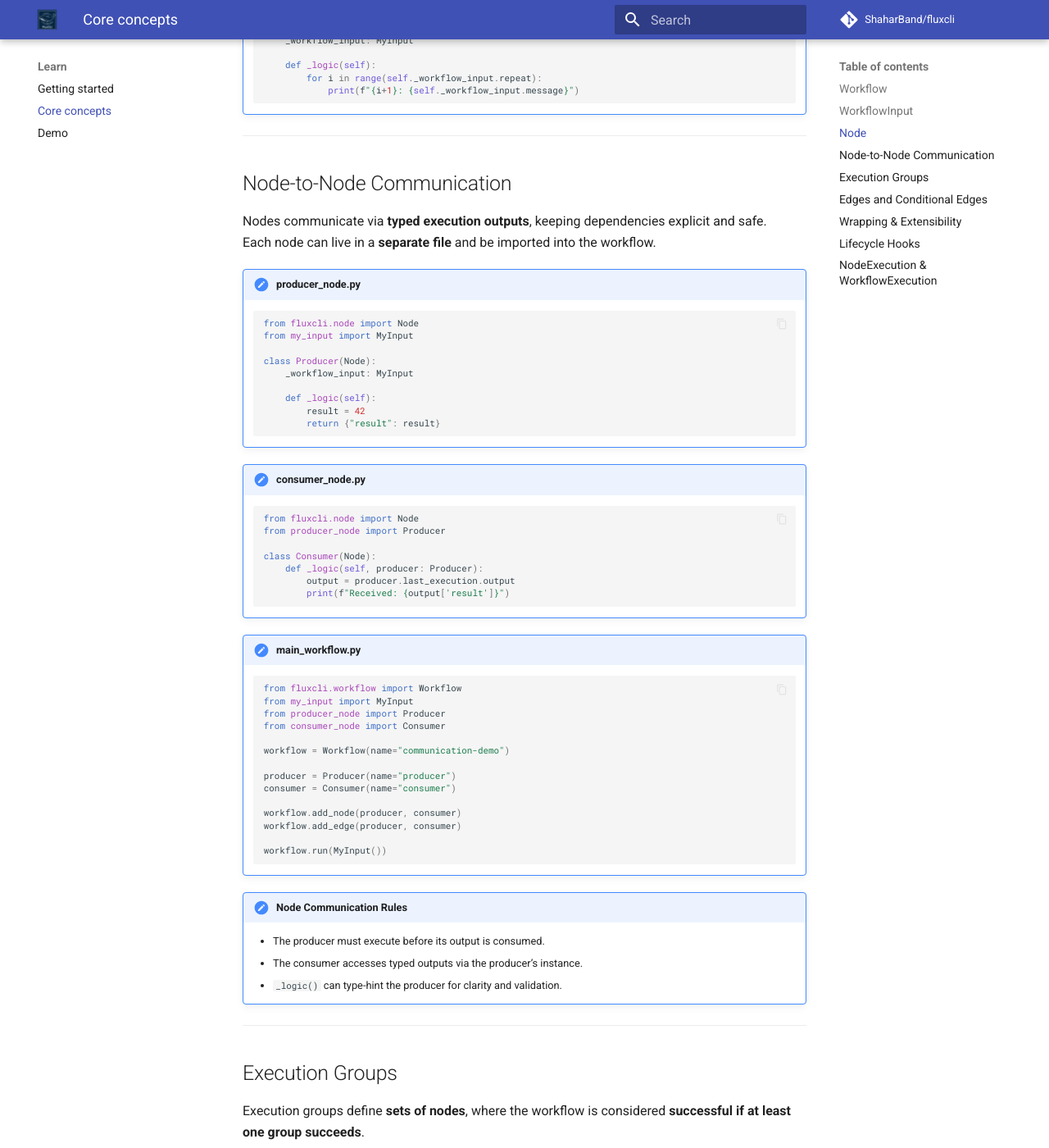
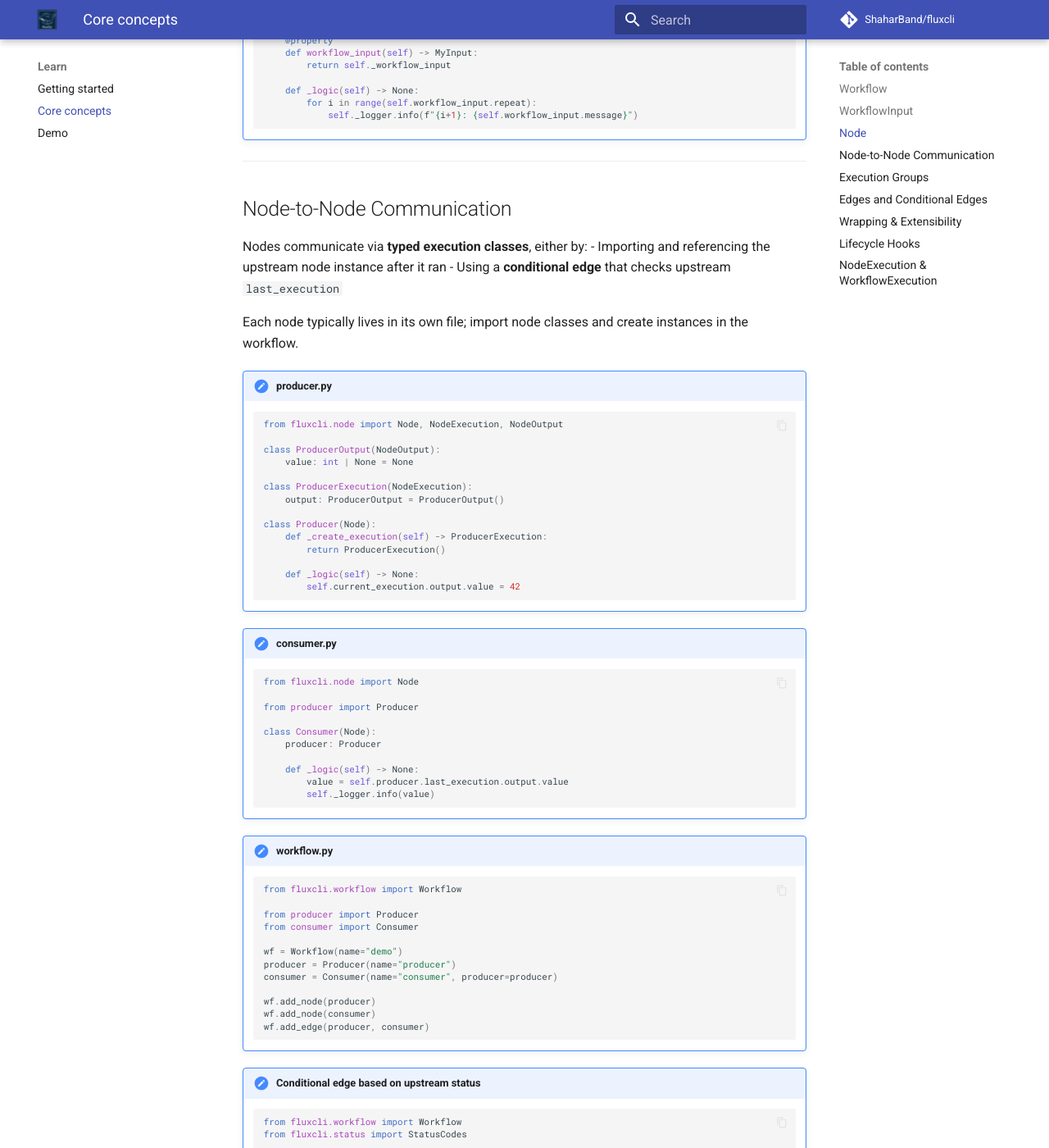
Before and after one commit to ShaharBand/fluxly, an MkDocs documentation site: the page built from docs/concepts.md, in a window 1280 px wide and 1400 px high, scrolled down 1664 px. Shown: the whole window at 82% size. Built offline with MkDocs 1.6.1 and Material for MkDocs 9.7.7, drawn with Linux system fonts in a browser that asks for light colours; comment, search, counter and statistics services are not loaded; some of the changed text lies outside the part shown.

````diff
--- a/docs/concepts.md
+++ b/docs/concepts.md
@@ -28,7 +28,7 @@ A `Workflow` represents a **DAG of nodes**, including metadata, inputs, executio
 !!! note "Typed Inputs"
     - Uses Pydantic for validation.
     - Drives **CLI auto-generation**, including flags, defaults, and type hints.
-    - Accessible to all nodes via `_workflow_input`.
+    - Accessible to all nodes via `self.workflow_input`.
 
 !!! code "WorkflowInput Example"
     ```python
@@ -56,66 +56,95 @@ A `Node` represents a **single unit of work** in a workflow.
     from fluxcli.node import Node
 
     class PrintNode(Node):
-        _workflow_input: MyInput
+        @property
+        def workflow_input(self) -> MyInput:
+            return self._workflow_input
 
-        def _logic(self):
-            for i in range(self._workflow_input.repeat):
-                print(f"{i+1}: {self._workflow_input.message}")
+        def _logic(self) -> None:
+            for i in range(self.workflow_input.repeat):
+                self._logger.info(f"{i+1}: {self.workflow_input.message}")
     ```
 
 ---
 
 ## Node-to-Node Communication
 
-Nodes communicate via **typed execution outputs**, keeping dependencies explicit and safe.
-Each node can live in a **separate file** and be imported into the workflow.
+Nodes communicate via **typed execution classes**, either by:
+- Importing and referencing the upstream node instance after it ran
+- Using a **conditional edge** that checks upstream `last_execution`
 
-!!! code "producer_node.py"
+Each node typically lives in its own file; import node classes and create instances in the workflow.
+
+!!! code "producer.py"
+    ```python
+    from fluxcli.node import Node, NodeExecution, NodeOutput
+
+    class ProducerOutput(NodeOutput):
+        value: int | None = None
+
+    class ProducerExecution(NodeExecution):
+        output: ProducerOutput = ProducerOutput()
+
+    class Producer(Node):
+        def _create_execution(self) -> ProducerExecution:
+            return ProducerExecution()
+
+        def _logic(self) -> None:
+            self.current_execution.output.value = 42
+    ```
+
+!!! code "consumer.py"
     ```python
     from fluxcli.node import Node
-    from my_input import MyInput
 
-    class Producer(Node):
-        _workflow_input: MyInput
+    from producer import Producer
 
-        def _logic(self):
-            result = 42
-            return {"result": result}
+    class Consumer(Node):
+        producer: Producer
+
+        def _logic(self) -> None:
+            value = self.producer.last_execution.output.value
+            self._logger.info(value)
     ```
 
-!!! code "consumer_node.py"
+!!! code "workflow.py"
     ```python
-    from fluxcli.node import Node
-    from producer_node import Producer
+    from fluxcli.workflow import Workflow
 
-    class Consumer(Node):
-        def _logic(self, producer: Producer):
-            output = producer.last_execution.output
-            print(f"Received: {output['result']}")
+    from producer import Producer
+    from consumer import Consumer
+
+    wf = Workflow(name="demo")
+    producer = Producer(name="producer")
+    consumer = Consumer(name="consumer", producer=producer)
+
+    wf.add_node(producer)
+    wf.add_node(consumer)
+    wf.add_edge(producer, consumer)
     ```
 
-!!! code "main_workflow.py"
+!!! code "Conditional edge based on upstream status"
     ```python
     from fluxcli.workflow import Workflow
-    from my_input import MyInput
-    from producer_node import Producer
-    from consumer_node import Consumer
+    from fluxcli.status import StatusCodes
 
-    workflow = Workflow(name="communication-demo")
-
+    wf = Workflow(name="demo")
     producer = Producer(name="producer")
     consumer = Consumer(name="consumer")
 
-    workflow.add_node(producer, consumer)
-    workflow.add_edge(producer, consumer)
+    wf.add_node(producer)
+    wf.add_node(consumer)
 
-    workflow.run(MyInput())
+    # Run consumer only if producer completed successfully and produced a value
+    wf.add_conditional_edge(
+        producer,
+        consumer,
+        condition=lambda: (
+            producer.last_execution.status == StatusCodes.COMPLETED
+            and producer.last_execution.output.value is not None
+        ),
+    )
     ```
-
-!!! note "Node Communication Rules"
-    - The producer must execute before its output is consumed.
-    - The consumer accesses typed outputs via the producer’s instance.
-    - `_logic()` can type-hint the producer for clarity and validation.
 
 ---
 
@@ -167,14 +196,14 @@ Workflows and nodes can be **wrapped or subclassed** to add:
 !!! code "Extensibility Example"
     ```python
     class LoggingNode(PrintNode):
-        def on_start(self):
-            print(f"Starting {self.name}")
+        def on_start(self) -> None:
+            self._logger.info(f"Starting {self.name}")
 
-        def on_success(self):
-            print(f"Finished {self.name}")
+        def on_success(self) -> None:
+            self._logger.info(f"Finished {self.name}")
 
-        def on_failure(self, error):
-            print(f"{self.name} failed: {error}")
+        def on_failure(self, error) -> None:
+            self._logger.info(f"{self.name} failed: {error}")
     ```
 
 This enables **consistent cross-cutting behavior** without modifying core business logic.
@@ -194,25 +223,28 @@ FluxCLI nodes provide **lifecycle hooks** that let you add custom behavior at ke
 !!! code "Hooks Example"
     ```python
     from fluxcli.node import Node
+
     from my_input import MyInput
 
     class LoggingNode(Node):
-        _workflow_input: MyInput
+        @property
+        def workflow_input(self) -> MyInput:
+            return self._workflow_input
 
-        def _logic(self):
-            print(f"Running logic for {self.name}")
+        def _logic(self) -> None:
+            self._logger.info(f"Running logic for {self.name}")
 
-        def on_start(self):
-            print(f"Starting node: {self.name}")
+        def on_start(self) -> None:
+            self._logger.info(f"Starting node: {self.name}")
 
-        def on_success(self):
-            print(f"Node succeeded: {self.name}")
+        def on_success(self) -> None:
+            self._logger.info(f"Node succeeded: {self.name}")
 
-        def on_failure(self, error):
-            print(f"Node failed: {self.name} with error {error}")
+        def on_failure(self, error) -> None:
+            self._logger.info(f"Node failed: {self.name} with error {error}")
 
-        def on_finish(self):
-            print(f"Finished execution for node: {self.name}")
+        def on_finish(self) -> None:
+            self._logger.info(f"Finished execution for node: {self.name}")
     ```
 
 ---
@@ -244,8 +276,7 @@ Example:
 !!! code "custom_execution.py"
     ```python
     from pydantic import BaseModel
-    from fluxcli.node import NodeExecution
-    from fluxcli.node import NodeMetadata
+    from fluxcli.node import NodeExecution, NodeMetadata
 
     # Custom output for this node
     class CustomNodeOutput(BaseModel):
@@ -261,8 +292,9 @@ Using Custom Execution:
 
 !!! code "custom_node.py"
     ```python
+    from fluxcli.node import Node
+
     import CustomNodeExecution, CustomNodeOutput
-    from fluxcli.node import Node
 
     class CustomNode(Node):
         @property
````
Also changed, not shown: README.md (+4 -2 lines), docs/cli-flags.md (+1 -0 lines), docs/exceptions.md (+1 -0 lines), docs/features.md (+93 -24 lines), docs/getting-started.md (+12 -10 lines), docs/index.md (+30 -21 lines).
